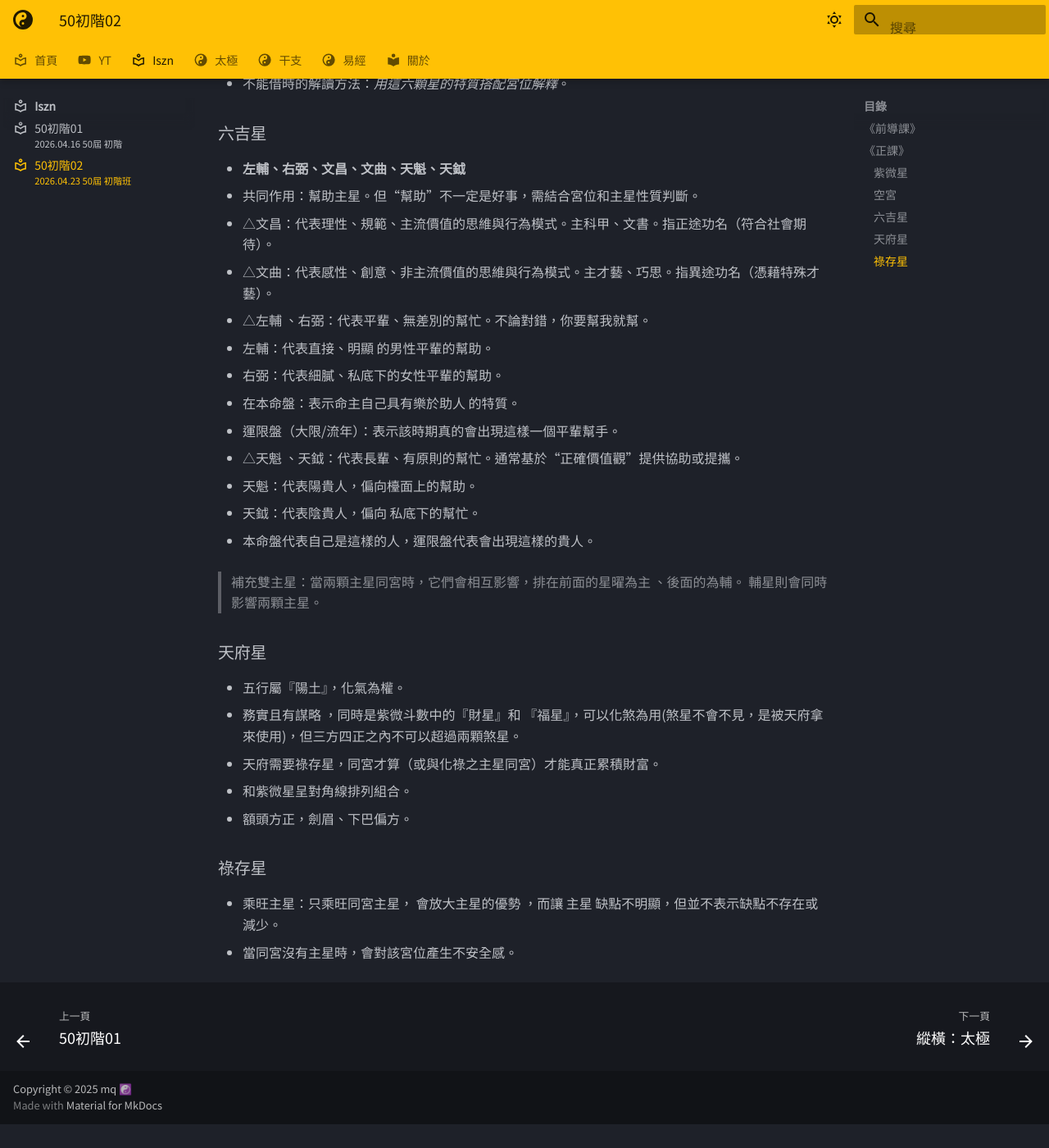
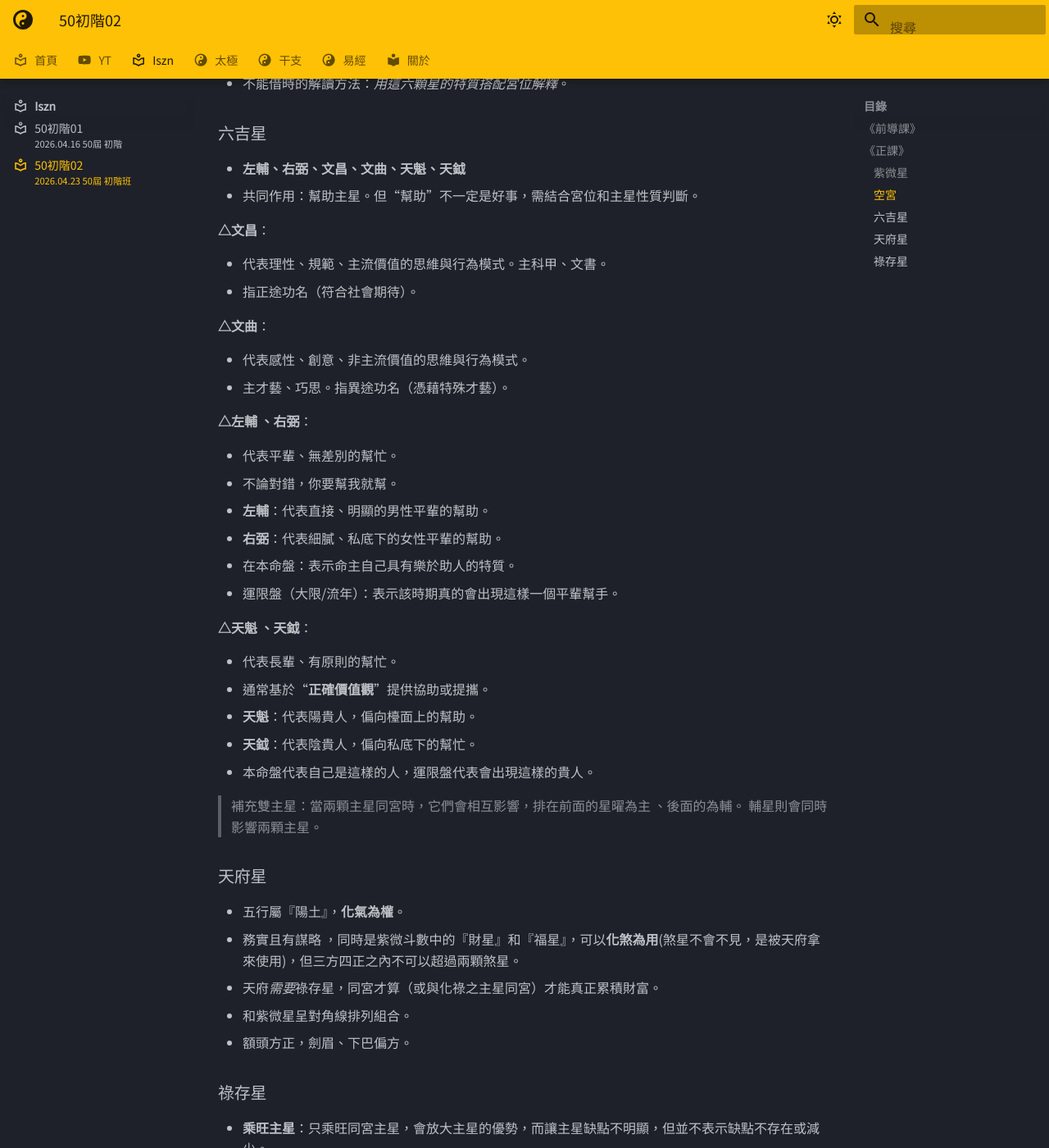
Before and after one commit to oolongyuan/oolongyuan.github.io, an MkDocs documentation site: the page built from docs/iszn/class_02.md, in a window 1280 px wide and 1400 px high, scrolled down 1413 px. Shown: the whole window at 82% size. Built offline with MkDocs 1.6.1 and Material for MkDocs 9.7.7, drawn with Linux system fonts in a browser that asks for light colours; some web fonts are replaced; before the commit the page ends 2784 px from its top, so only the background shows below that; some of the changed text lies outside the part shown.

Commit message:
formatted

```diff
--- a/docs/iszn/class_02.md
+++ b/docs/iszn/class_02.md
@@ -61,33 +61,44 @@
  - **左輔、右弼、文昌、文曲、天魁、天鉞**
  - 共同作用：幫助主星。但“幫助”不一定是好事，需結合宮位和主星性質判斷。
 
- - △文昌：代表理性、規範、主流價值的思維與行為模式。主科甲、文書。指正途功名（符合社會期待）。
- - △文曲：代表感性、創意、非主流價值的思維與行為模式。主才藝、巧思。指異途功名（憑藉特殊才藝）。
- - △左輔 、右弼：代表平輩、無差別的幫忙。不論對錯，你要幫我就幫。
- - 左輔：代表直接、明顯     的男性平輩的幫助。
+**△文昌**：
 
- - 右弼：代表細膩、私底下的女性平輩的幫助。
+ - 代表理性、規範、主流價值的思維與行為模式。主科甲、文書。
+ - 指正途功名（符合社會期待）。
 
-   - 在本命盤：表示命主自己具有樂於助人     的特質。
-   - 運限盤（大限/流年）：表示該時期真的會出現這樣一個平輩幫手。
+**△文曲**：
 
- - △天魁 、天鉞：代表長輩、有原則的幫忙。通常基於“正確價值觀”提供協助或提攜。
- - 天魁：代表陽貴人，偏向檯面上的幫助。
- - 天鉞：代表陰貴人，偏向     私底下的幫忙。
+ - 代表感性、創意、非主流價值的思維與行為模式。
+ - 主才藝、巧思。指異途功名（憑藉特殊才藝）。
 
-   - 本命盤代表自己是這樣的人，運限盤代表會出現這樣的貴人。
+**△左輔 、右弼**：
+
+ - 代表平輩、無差別的幫忙。
+ - 不論對錯，你要幫我就幫。
+ - **左輔**：代表直接、明顯的男性平輩的幫助。
+ - **右弼**：代表細膩、私底下的女性平輩的幫助。
+ - 在本命盤：表示命主自己具有樂於助人的特質。
+ - 運限盤（大限/流年）：表示該時期真的會出現這樣一個平輩幫手。
+
+**△天魁 、天鉞**：
+
+ - 代表長輩、有原則的幫忙。
+ - 通常基於“**正確價值觀**”提供協助或提攜。
+ - **天魁**：代表陽貴人，偏向檯面上的幫助。
+ - **天鉞**：代表陰貴人，偏向私底下的幫忙。
+ - 本命盤代表自己是這樣的人，運限盤代表會出現這樣的貴人。
 
 > 補充雙主星：當兩顆主星同宮時，它們會相互影響，排在前面的星曜為主     、後面的為輔。     輔星則會同時影響兩顆主星。
 
 ### 天府星
 
- - 五行屬『陽土』，化氣為權。
- -     務實且有謀略 ，同時是紫微斗數中的『財星』和     『福星』，可以化煞為用(煞星不會不見，是被天府拿來使用)，但三方四正之內不可以超過兩顆煞星。
- -     天府需要祿存星，同宮才算（或與化祿之主星同宮）才能真正累積財富。
- -     和紫微星呈對角線排列組合。
+ - 五行屬『陽土』，**化氣為權**。
+ - 務實且有謀略 ，同時是紫微斗數中的『財星』和『福星』，可以**化煞為用**(煞星不會不見，是被天府拿來使用)，但三方四正之內不可以超過兩顆煞星。
+ - 天府*需要*祿存星，同宮才算（或與化祿之主星同宮）才能真正累積財富。
+ - 和紫微星呈對角線排列組合。
  - 額頭方正，劍眉、下巴偏方。
 
 ### 祿存星
 
- - 乘旺主星：只乘旺同宮主星，     會放大主星的優勢     ，而讓     主星     缺點不明顯，但並不表示缺點不存在或減少。
- - 當同宮沒有主星時，會對該宮位產生不安全感。
+ - **乘旺主星**：只乘旺同宮主星，會放大主星的優勢，而讓主星缺點不明顯，但並不表示缺點不存在或減少。
+ - 當同宮沒有主星時，會對該宮位*產生不安全感*。
```
